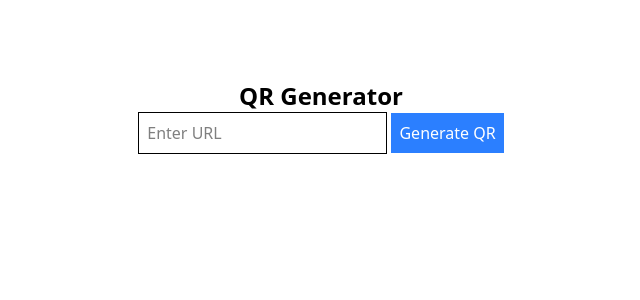
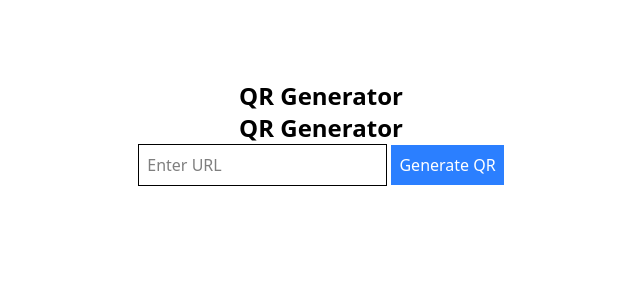
Before and after one commit to BrijeshKumar2025/Python-qr, a FastAPI app: page / in a window 1280 px wide. Shown: the top 300 px of the page, without its empty margins (319-959 px from the left). Run offline with FastAPI, Linux system fonts and the light colour scheme.

Commit message:
Updated HTML design

```diff
--- a/templates/index.html
+++ b/templates/index.html
@@ -8,6 +8,7 @@
 
 <body class="text-center mt-20">
 
+    <h1 class="text-2xl font-bold">QR Generator</h1>
     <h1 class="text-2xl font-bold">QR Generator</h1>
 
     <form action="/generate" method="get">
```
